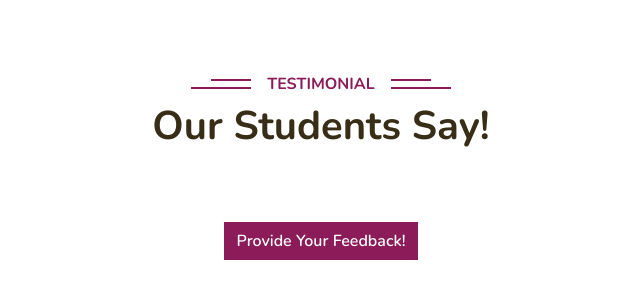
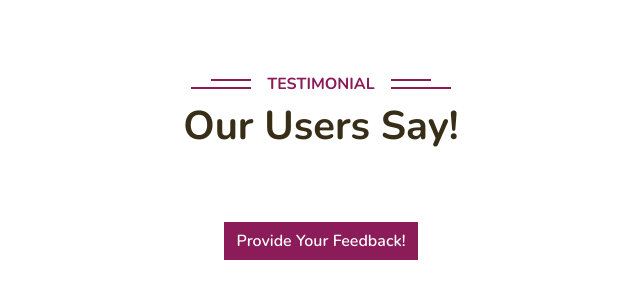
Before and after one commit to Shahdad161/psap_fyp, a Django app: page / in a window 1280 px wide. Shown: the part 1759-2059 px from the top of the page, without its empty margins (319-959 px from the left). Run offline with Django 4.2, Linux system fonts and the light colour scheme; data that the repository does not hold is empty; some libraries are stand-ins or nearby versions.

Commit message:
student to user

```diff
--- a/templates/index.html
+++ b/templates/index.html
@@ -211,7 +211,7 @@
             <div class="container">
               <div class="text-center">
                 <h6 class="section-title bg-white text-center text-primary px-3">Testimonial</h6>
-                <h1 class="mb-5">Our Students Say!</h1>
+                <h1 class="mb-5">Our Users Say!</h1>
               </div>
               <div class="owl-carousel testimonial-carousel position-relative">
                 {% for testimonial in testimonials %}
```
